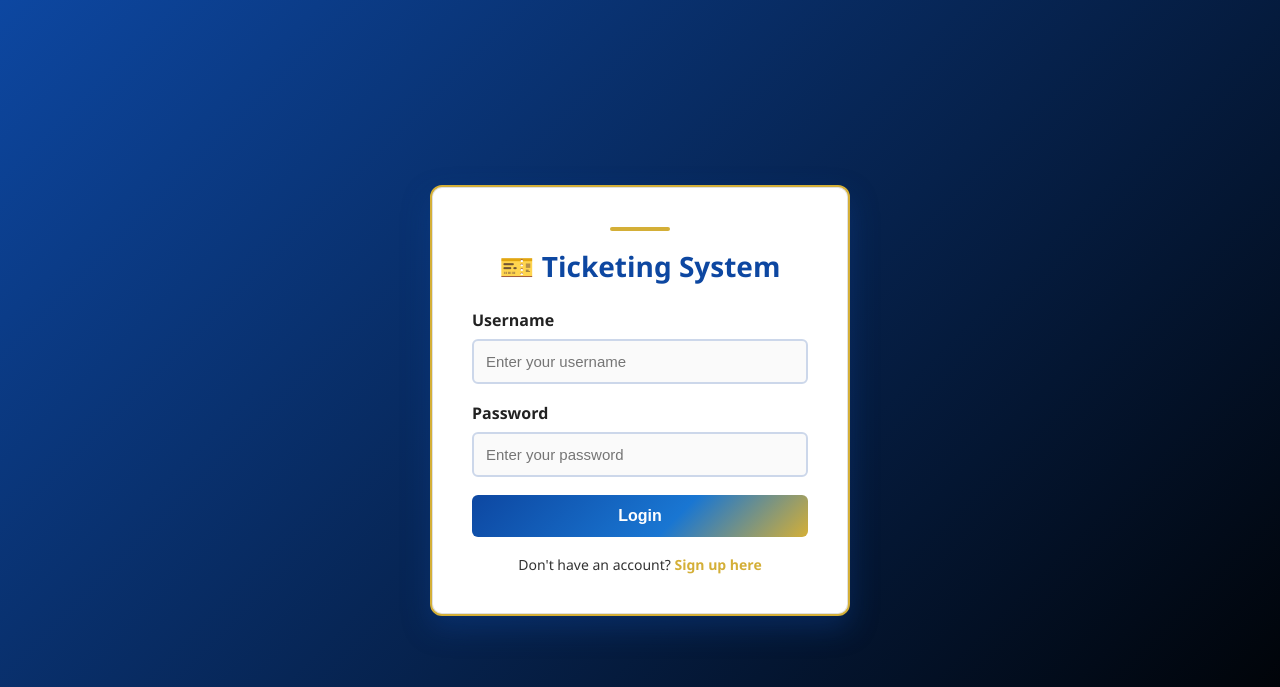
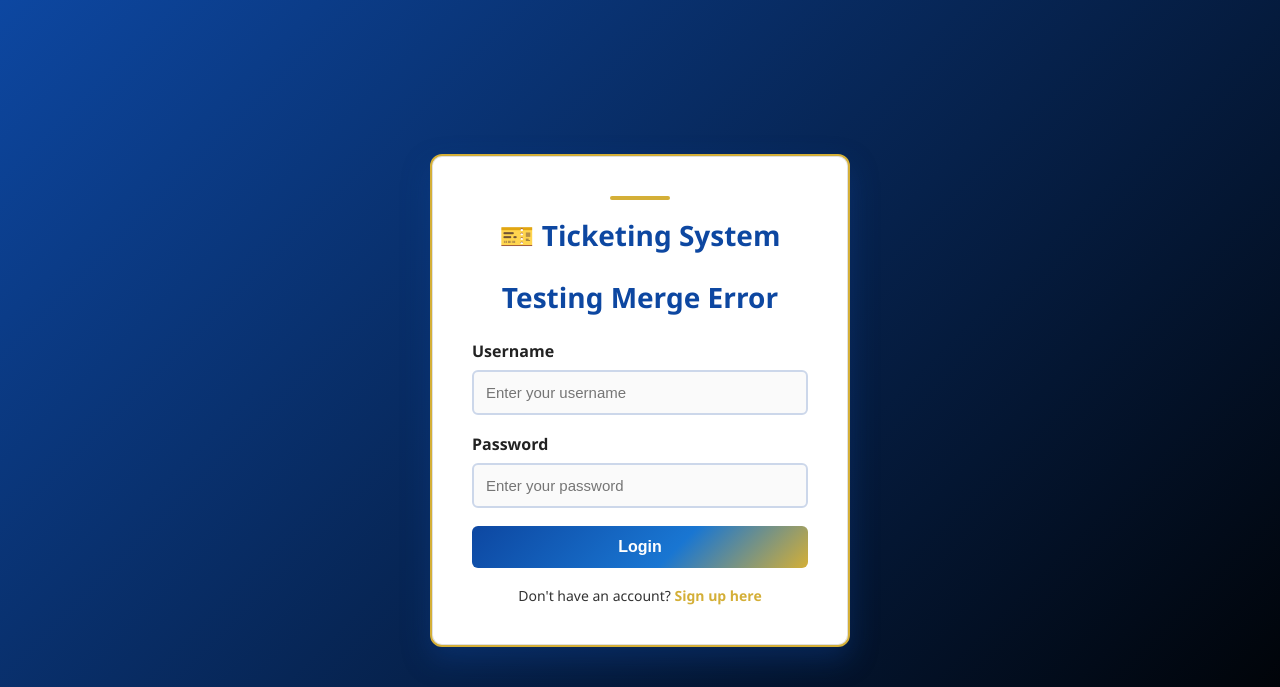
Before and after one commit to Aiko222004/hello-world, a PHP site: page /loginform.php in a window 1280 px wide. Shown: the top 687 px of the page. Run offline with PHP 8.4, Linux system fonts and the light colour scheme.

Commit message:
added h2 in login form

```diff
--- a/loginform.php
+++ b/loginform.php
@@ -142,6 +142,7 @@
     <div class="login-container">
         <div class="accent-bar"></div>
         <h2>🎫 Ticketing System</h2>
+        <h2> Testing Merge Error </h2>
 
         <?php if(isset($_SESSION['success'])): ?>
             <div class="success-message">
```
